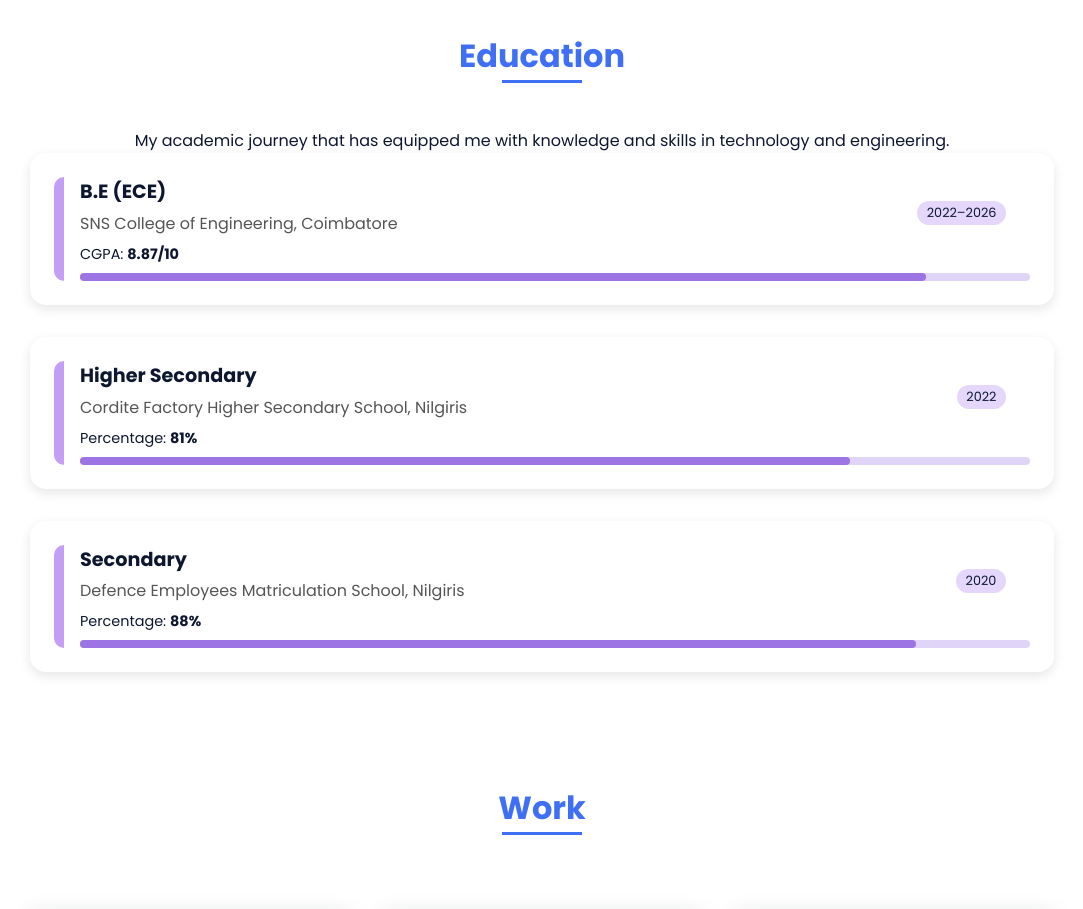
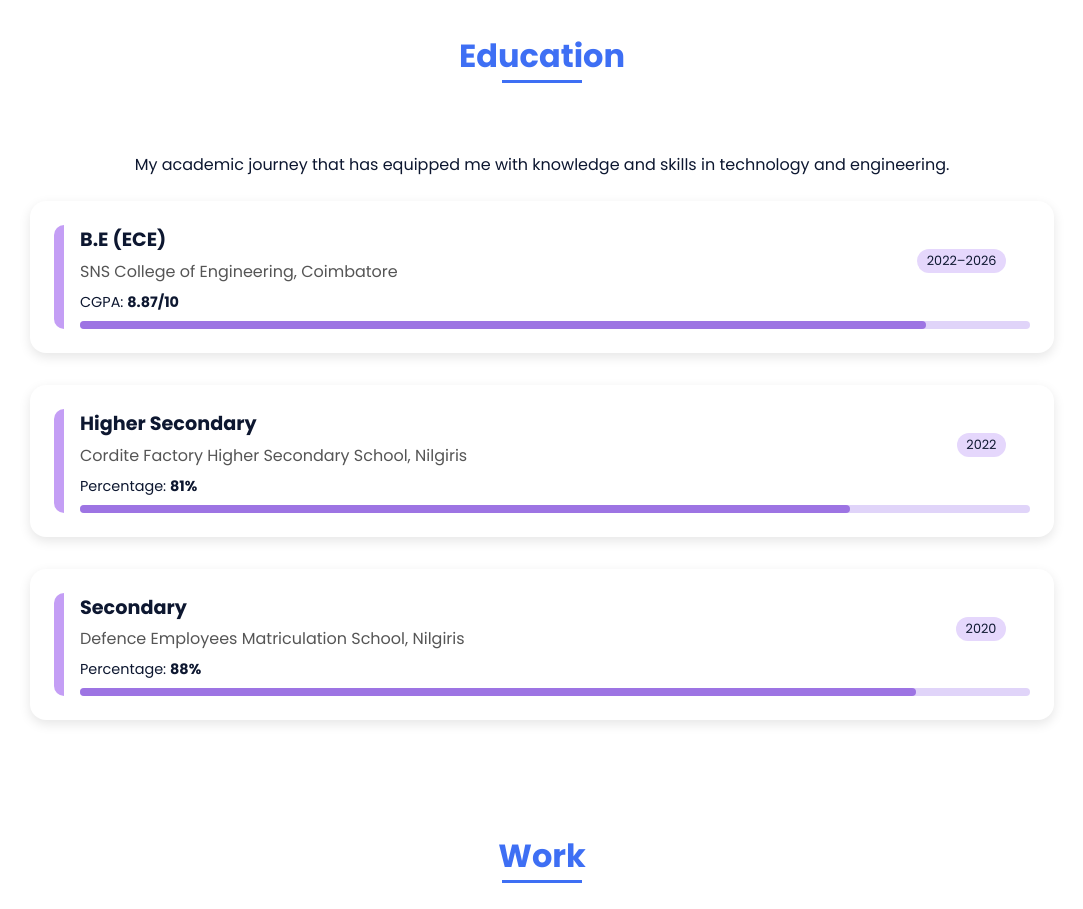
Before and after one commit to Jebershon/J-EPHRAIM-CHRISTOPHER, a plain HTML site: page index.html in a window 1280 px wide. Shown: the part 2040-2949 px from the top of the page, without its empty margins (98-1181 px from the left). Drawn offline with nearby package versions, Linux system fonts and the light colour scheme.

Commit message:
Update index.html

```diff
--- a/index.html
+++ b/index.html
@@ -22,7 +22,9 @@
             }
 
             .section-subtitle{
-               text-align: center;
+                display: flex;
+                justify-content:center;
+                padding: 1.5rem;
             }
 
             .education__card {
```
